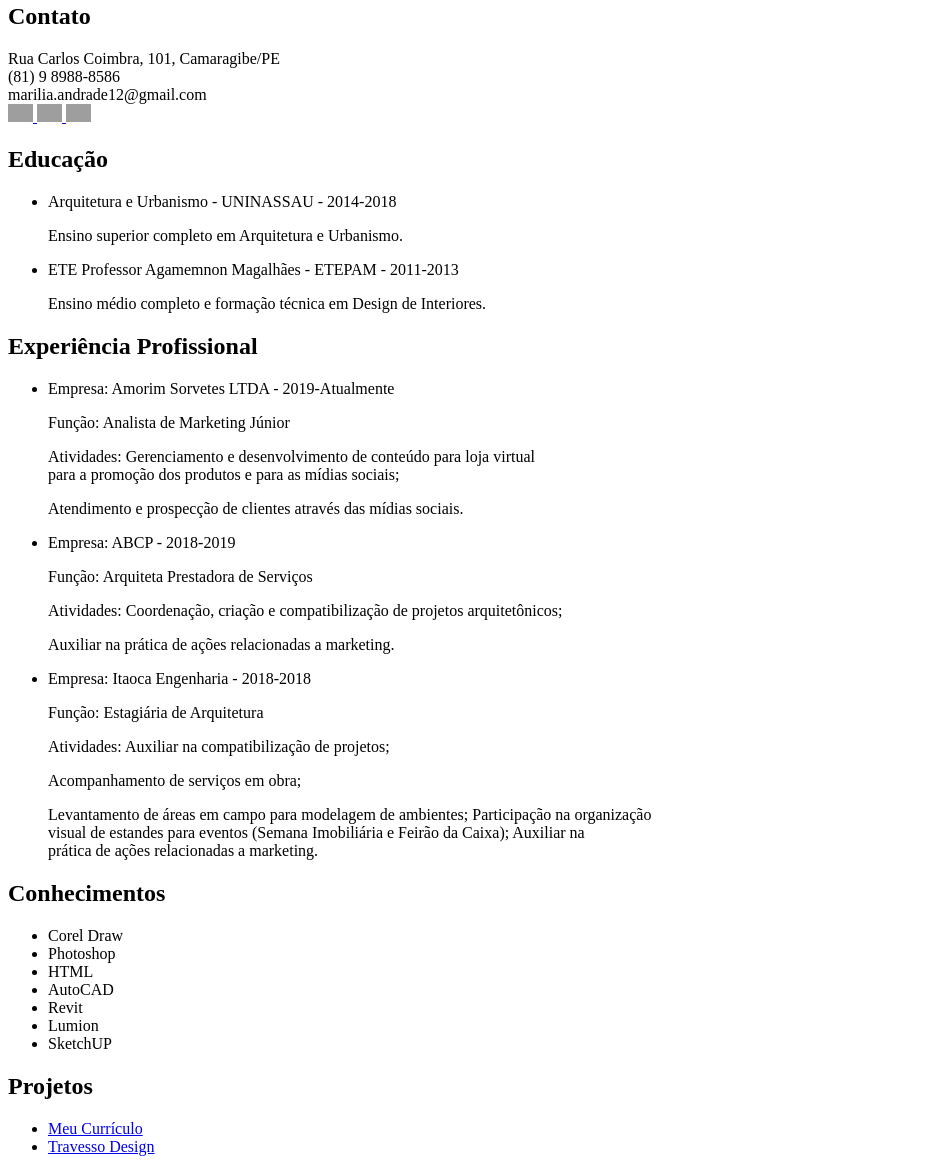
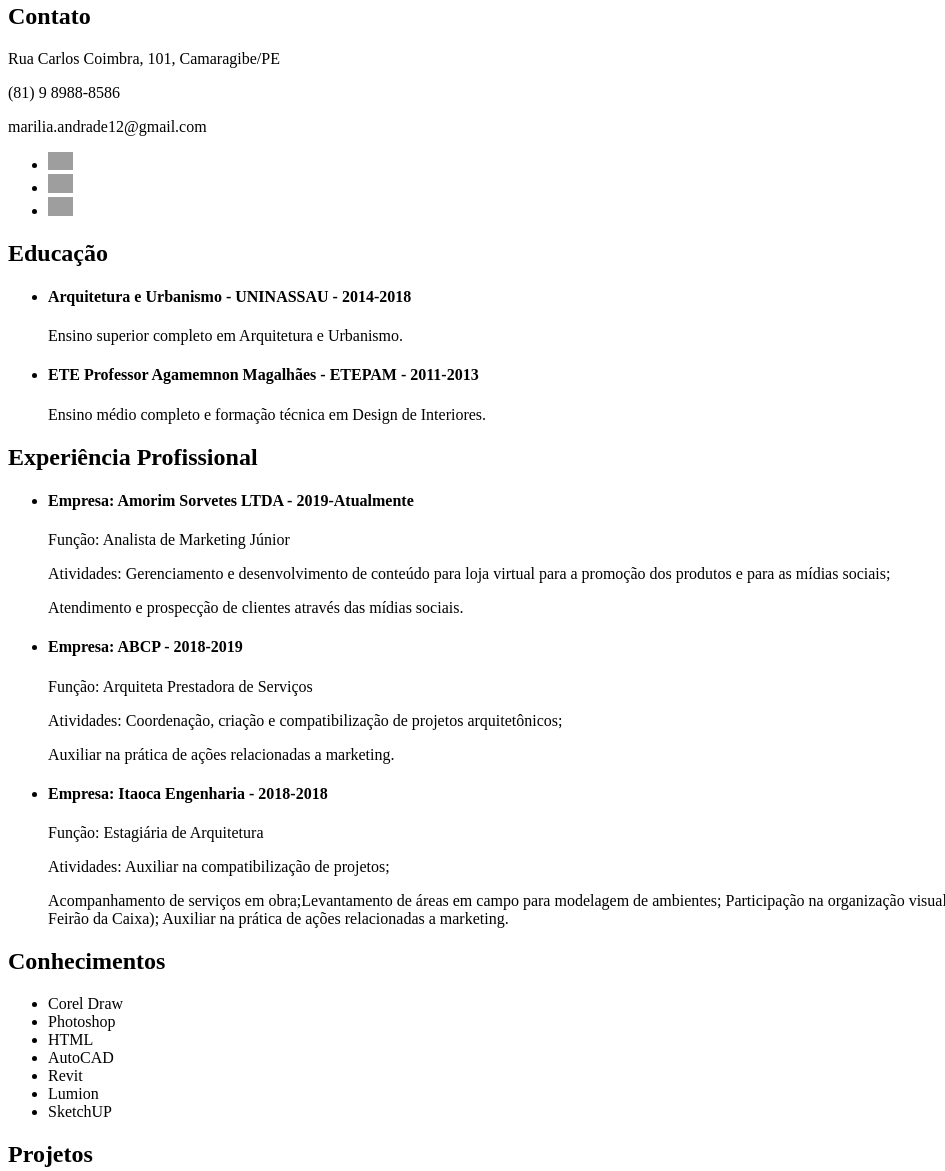
Before and after one commit to mariliandrad/curriculo-marilia, a plain HTML site: page index.html in a window 1280 px wide. Shown: the part 362-1533 px from the top of the page, without its empty margins (0-945 px from the left). Drawn offline with Linux system fonts and the light colour scheme; grey boxes are pictures that could not be loaded.

Commit message:
Remoção das divs, adição de section, reorganização da área de contatos, remoção dos brs

```diff
--- a/index.html
+++ b/index.html
@@ -1,5 +1,6 @@
 <!DOCTYPE html>
 <html lang="pt">
+
 <head>
   <meta charset="utf-8" />
   <meta http-equiv="X-UA-Compatible" content="IE=edge" />
@@ -10,130 +11,116 @@
 </head>
 
 <body>
-    <div>
   <header>
     <!-- Imagem -->
     <img
       src="https://media-exp1.licdn.com/dms/image/C4E03AQHTzhwnJhYwSA/profile-displayphoto-shrink_200_200/0?e=1597276800&v=beta&t=YI9Kj-WtHR8tJ5OJKxYjkVtLIc0BqBIqpHnxXa-lgCc"
-          alt="Foto Marília Andrade"
-          width="200"
-        />
+      alt="Foto Marília Andrade" width="200" />
 
     <!-- Título -->
     <h1>Marília Gomes Andrade</h1>
     <p>Front-end Developer</p>
   </header>
-    </div>
 
   <main>
     <!-- Sobre Mim -->
-      <div>
+    <section>
       <h2>Profile</h2>
       <p><em>Arquiteta, Designer e futura Desenvolvedora Front-End</em></p>
-      </div>
+    </section>
 
     <!-- Contato -->
     <section>
-        <div>
       <h2>Contato</h2>
-          <p>
-            Rua Carlos Coimbra, 101, Camaragibe/PE <br />
-            (81) 9 8988-8586 <br />
-            marilia.andrade12@gmail.com <br />
+      <p>Rua Carlos Coimbra, 101, Camaragibe/PE</p>
+      <p>(81) 9 8988-8586</p>
+      <p>marilia.andrade12@gmail.com</p>
+      <ul>
+        <li>
           <a href="https://www.instagram.com/mariliandrad/" target="_blank">
-              <img
-                src="https://cdn.glitch.com/f6796d22-20b5-40c3-a5c9-4ddca0c5509f%2Finstagram.svg"
-                alt="Icon Instagram"
-                width="25"
-              />
+            <img src="https://cdn.glitch.com/f6796d22-20b5-40c3-a5c9-4ddca0c5509f%2Finstagram.svg" alt="Icon Instagram"
+              width="25" />
           </a>
+        </li>
+        <li>
           <a href="https://github.com/mariliandrad" target="_blank">
-              <img
-                src="https://cdn.glitch.com/f6796d22-20b5-40c3-a5c9-4ddca0c5509f%2Fthumbnails%2Fgithub-image.svg"
-                alt="Icon GitHub"
-                width="25"
-              />
+            <img src="https://cdn.glitch.com/f6796d22-20b5-40c3-a5c9-4ddca0c5509f%2Fthumbnails%2Fgithub-image.svg"
+              alt="Icon GitHub" width="25" />
           </a>
+        </li>
+        <li>
           <a href="https://www.linkedin.com/in/mariliandrad/" target="_blank">
             <img
               src="https://cdn.glitch.com/f6796d22-20b5-40c3-a5c9-4ddca0c5509f%2Fthumbnails%2F77d01884-7f1a-4597-b564-e8115fe0d93c.image.png"
-                alt="Icon Linkedin"
-                width="25"
-              />
+              alt="Icon Linkedin" width="25" />
           </a>
-          </p>
-        </div>
+        </li>
+      </ul>
     </section>
 
     <!-- Educação -->
     <section>
-        <div>
       <h2>Educação</h2>
       <ul>
+
+        <!-- Faculdade -->
         <li>
-              Arquitetura e Urbanismo - UNINASSAU - 2014-2018
+          <h4>Arquitetura e Urbanismo - UNINASSAU - 2014-2018</h4>
           <p>Ensino superior completo em Arquitetura e Urbanismo.</p>
         </li>
+
+        <!-- Curso Técnico -->
         <li>
-              ETE Professor Agamemnon Magalhães - ETEPAM - 2011-2013
-              <p>
-                Ensino médio completo e formação técnica em Design de
-                Interiores.
+          <h4>ETE Professor Agamemnon Magalhães - ETEPAM - 2011-2013</h4>
+          <p>Ensino médio completo e formação técnica em Design de Interiores.
           </p>
         </li>
       </ul>
-        </div>
     </section>
 
     <!-- Experiências -->
     <section>
-        <div>
       <h2>Experiência Profissional</h2>
       <ul>
+
+        <!-- Amorito -->
         <li>
-              <p>Empresa: Amorim Sorvetes LTDA - 2019-Atualmente</p>
+          <h4>Empresa: Amorim Sorvetes LTDA - 2019-Atualmente</h4>
           <p>Função: Analista de Marketing Júnior</p>
-              <p>
-                Atividades: Gerenciamento e desenvolvimento de conteúdo para
-                loja virtual
-                <br />
-                para a promoção dos produtos e para as mídias sociais;
+          <p>Atividades: Gerenciamento e desenvolvimento de conteúdo para
+            loja virtual para a promoção dos produtos e para as mídias sociais;
           </p>
-              <p>
-                Atendimento e prospecção de clientes através das mídias sociais.
+          <p>Atendimento e prospecção de clientes através das mídias sociais.
           </p>
         </li>
+
+        <!-- ABCP -->
         <li>
-              <p>Empresa: ABCP - 2018-2019</p>
+          <h4>Empresa: ABCP - 2018-2019</h4>
           <p>Função: Arquiteta Prestadora de Serviços</p>
-              <p>
-                Atividades: Coordenação, criação e compatibilização de projetos
+          <p>Atividades: Coordenação, criação e compatibilização de projetos
             arquitetônicos;
           </p>
           <p>Auxiliar na prática de ações relacionadas a marketing.</p>
         </li>
+
+        <!-- Itaoca -->
         <li>
-              <p>Empresa: Itaoca Engenharia - 2018-2018</p>
+          <h4>Empresa: Itaoca Engenharia - 2018-2018</h4>
           <p>Função: Estagiária de Arquitetura</p>
           <p>Atividades: Auxiliar na compatibilização de projetos;</p>
-              <p>Acompanhamento de serviços em obra;</p>
-              <p>
-                Levantamento de áreas em campo para modelagem de ambientes;
-                Participação na organização
-                <br />
+          <p>Acompanhamento de serviços em obra;Levantamento de áreas em
+            campo para modelagem de ambientes; Participação na organização
             visual de estandes para eventos (Semana Imobiliária e Feirão da
-                Caixa); Auxiliar na
-                <br />
-                prática de ações relacionadas a marketing.
+            Caixa); Auxiliar na prática de ações relacionadas a marketing.
           </p>
         </li>
       </ul>
-        </div>
     </section>
 
     <!-- Conhecimentos -->
     <section>
-        <div>
+
       <h2>Conhecimentos</h2>
       <ul>
         <li>Corel Draw</li>
@@ -144,32 +131,24 @@
         <li>Lumion</li>
         <li>SketchUP</li>
       </ul>
-        </div>
     </section>
 
     <!-- Projetos -->
     <section>
-        <div>
       <h2>Projetos</h2>
       <ul>
         <!--Meu Currículo-->
         <li>
-              <a href="https://curriculo-mari.glitch.me/" target="_blank"
-                >Meu Currículo</a
-              >
+          <a href="https://curriculo-mari.glitch.me/" target="_blank">Meu Currículo</a>
         </li>
 
         <!--Projetos de Design-->
         <li>
-              <a
-                href="https://instagram.com/travessodesign?igshid=ygm4bd3076dz"
-                target="_blank"
-                >Travesso Design</a
-              >
+          <a href="https://instagram.com/travessodesign?igshid=ygm4bd3076dz" target="_blank">Travesso Design</a>
         </li>
       </ul>
-        </div>
     </section>
   </main>
 </body>
+
 </html>
```
Lines whose indentation alone changed are shown as unchanged.
